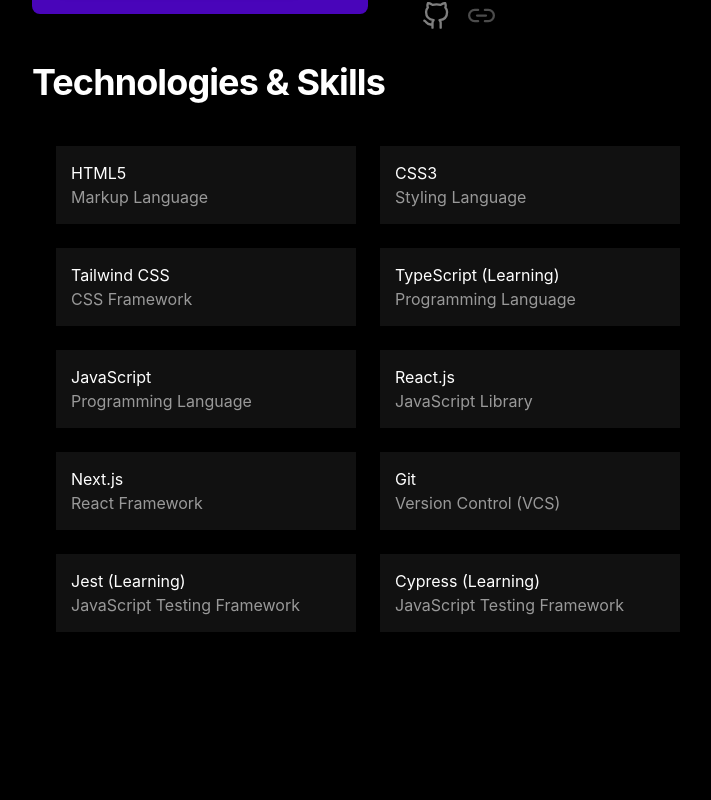
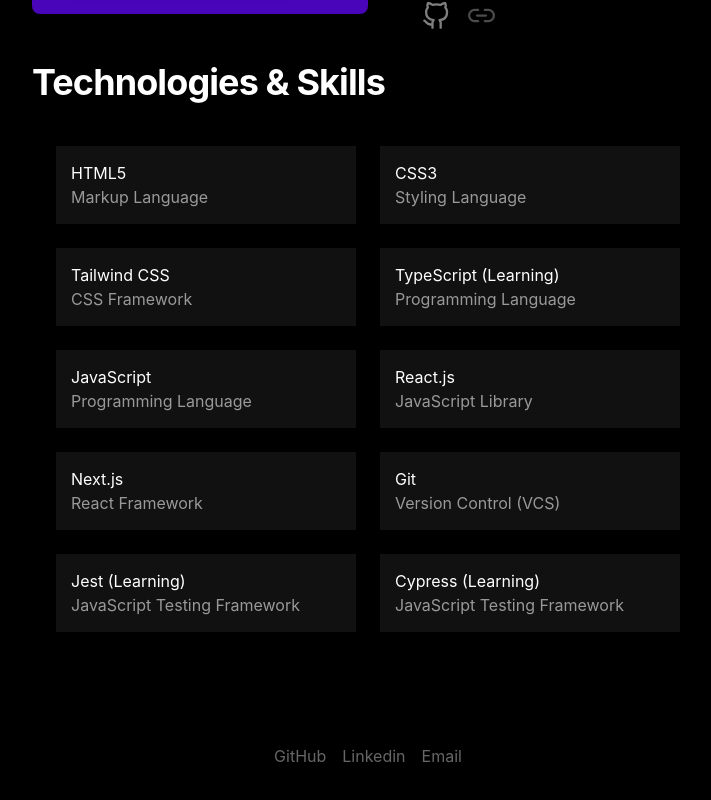
Before and after one commit to r1/jacklatimer.dev, a Next.js app: page / in a window 1280 px wide. Shown: the part 1584-2384 px from the top of the page, without its empty margins (272-983 px from the left). Built offline with nearby package versions, Linux system fonts and the light colour scheme; what @tailwindcss/typography would draw is missing.

Commit message:
done(colors): removed light mode

```diff
--- a/components/Footer.js
+++ b/components/Footer.js
@@ -1,6 +1,6 @@
 const ExternalLink = ({ href, children }) => (
   <a
-    className="text-black hover:text-gray-900 dark:text-gray-600 dark:hover:text-gray-700 transition"
+    className="text-gray-600 hover:text-gray-700 transition"
     target="_blank"
     rel="noopener noreferrer"
     href={href}
```
